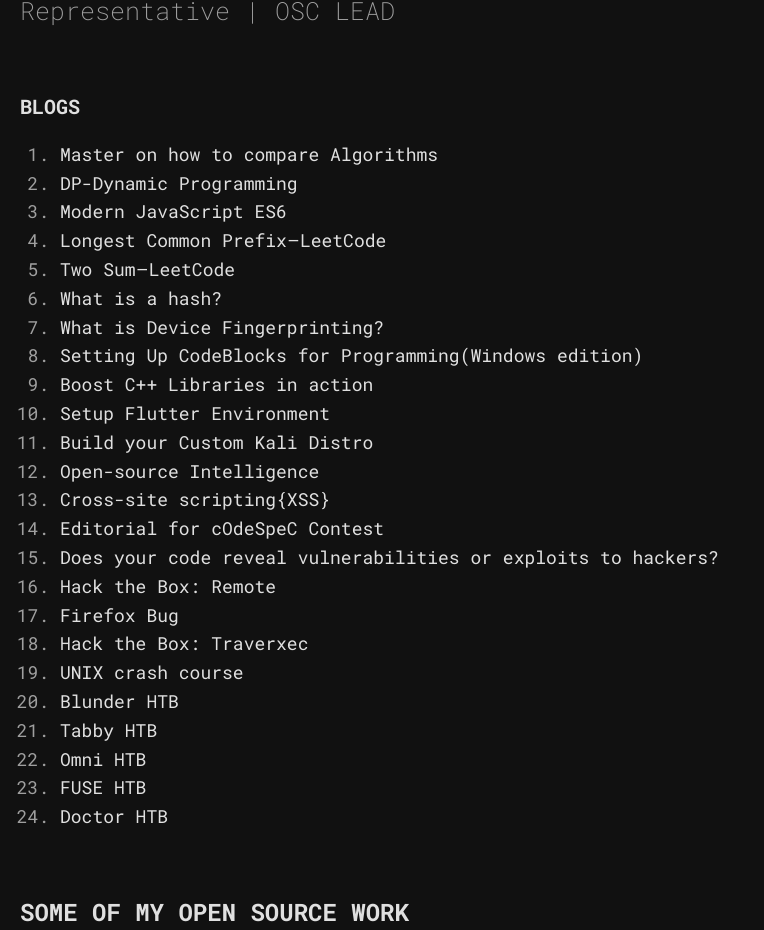
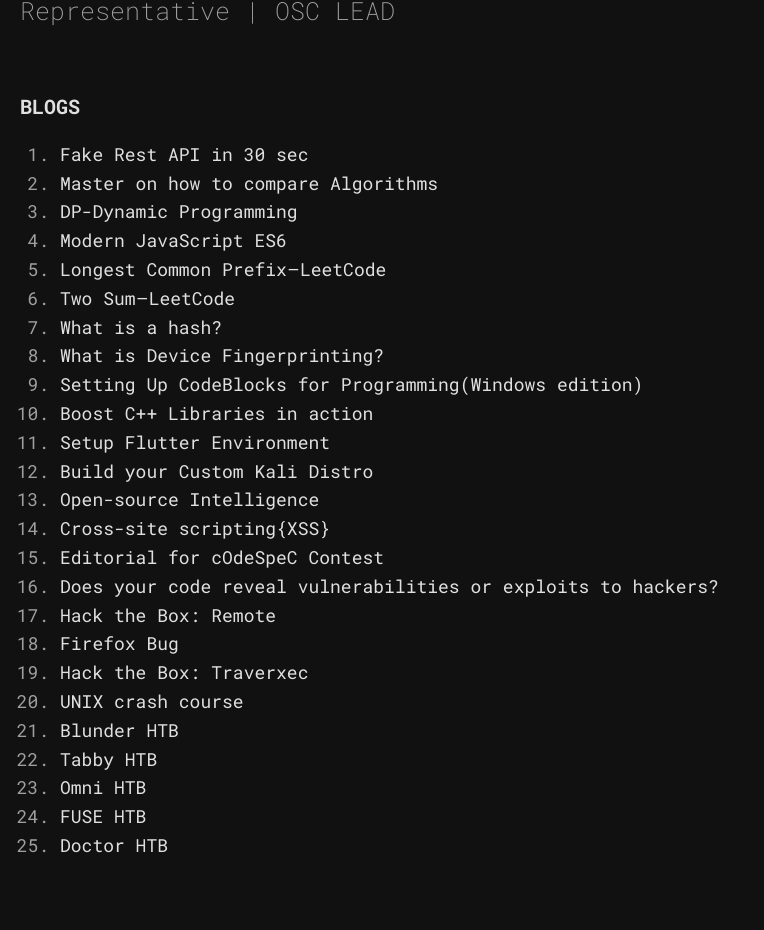
Before and after one commit to eswar2001/eswar2001.github.io, a React (Create React App) app: page / in a window 1280 px wide. Shown: the part 808-1738 px from the top of the page, without its empty margins (0-764 px from the left). Built offline with nearby package versions, Linux system fonts and the light colour scheme; no server answers.

Commit message:
Update data.js

```diff
--- a/src/data/data.js
+++ b/src/data/data.js
@@ -1,5 +1,9 @@
 
 export const blogsData = [
+     {
+        link: 'https://eswar2001.medium.com/fake-rest-api-in-30-sec-21fe898bd032',
+        title: 'Fake Rest API in 30 sec'
+    },
     {
         link: 'https://eswar2001.medium.com/master-to-compare-algorithms-768d82518974?source=your_stories_page-------------------------------------',
         title: 'Master on how to compare Algorithms'
```
